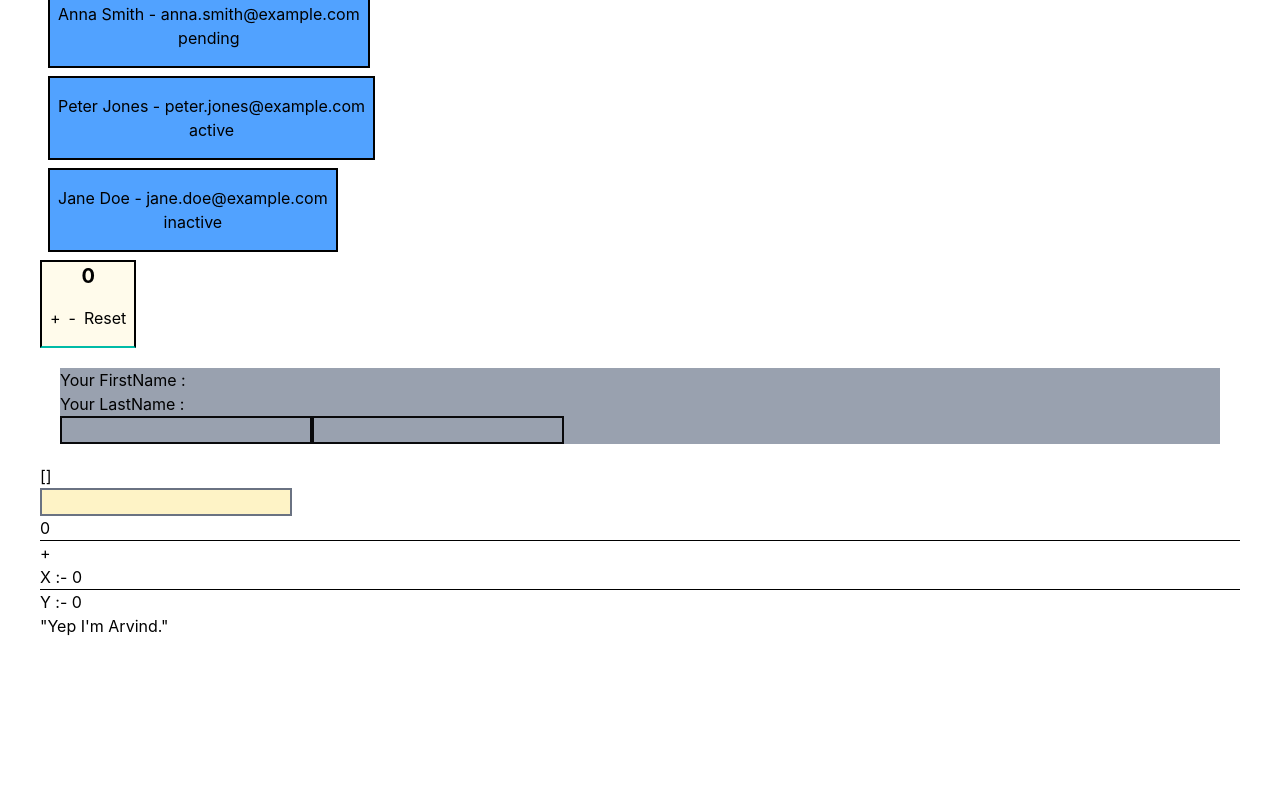
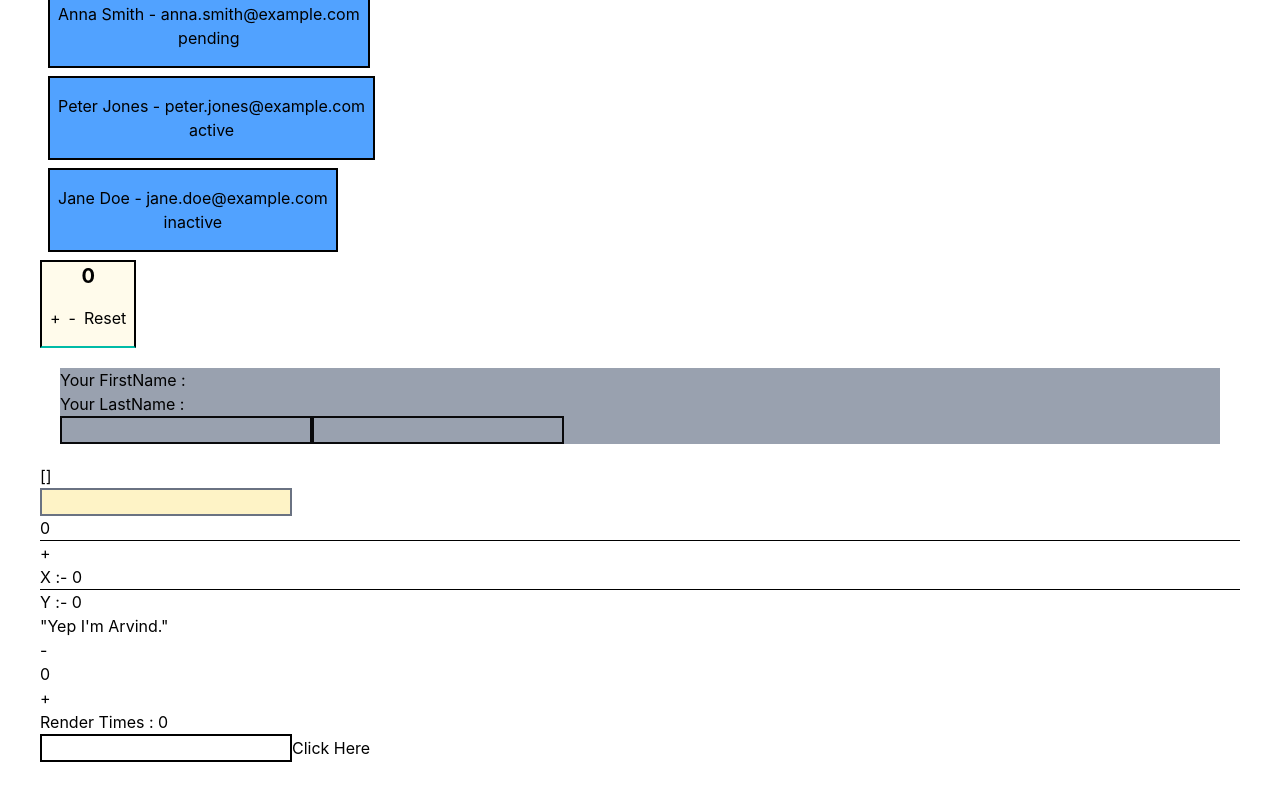
Before and after one commit to jsr-warrior-21/React-2.o, a React (Vite) app: page / in a window 1280 px wide. Shown: the part 380-1180 px from the top of the page. Before the commit the page ends 1058 px from the top, so only its background shows below. Built offline with nearby package versions, Linux system fonts and the light colour scheme.

Commit message:
Done with UseRef Hook.

```diff
--- a/src/App.jsx
+++ b/src/App.jsx
@@ -18,7 +18,7 @@ import UseStateWIthArray from "./components/UseStateWIthArray";
 import UseEffectHooks from "./components/UseEffectHooks";
 import UseEffectWithCleanUpFunction from "./components/useEffectWithCleanUpFucntion";
 import UseContextHooks from "./components/UseContextHooks";
-
+import UseRefHook from "./components/UseRefHook";
 
 
 
@@ -46,6 +46,7 @@ const App = () => {
       <UseContextHooks/>
       </UserContext.Provider>
 
+      <UseRefHook/>
 
 
     </div>
--- /dev/null
+++ b/src/components/UseRefHook.jsx
@@ -0,0 +1,38 @@
+import React from 'react'
+import { useState,useEffect,useRef } from 'react'
+const UseRefHook = () => {
+
+    const [count,setCount] = useState(0);
+    const curRef = useRef(0);
+    const inpElem = useRef();
+
+    // you already know the using useEffect.
+
+    useEffect(()=>{
+        curRef.current = curRef.current+1;
+    });
+
+    // useRef For selecting Dom Elem
+    const btnH = () =>{
+        // inpElem.current give me that dom element where useRef is currecntly atached using ref={}
+        // so now you have dom Element you can apply any thing like css what your wish
+        inpElem.current.style.background = "green";
+    }
+
+
+  return (
+    <div>
+        <button onClick={()=>(setCount((prev)=>prev-1))}>-</button>
+        <h1>{count}</h1>
+        <button onClick={()=>(setCount((prev)=>prev+1))}>+</button>
+        <h1>Render Times : {curRef.current} </h1>
+
+
+        <input className='border-black border-2' type="text" ref={inpElem} />
+        <button onClick={btnH}>Click Here</button>
+
+    </div>
+  )
+}
+
+export default UseRefHook
```
Also changed, not shown: src/components/UseEffectHooks.jsx (+14 -0 lines).
